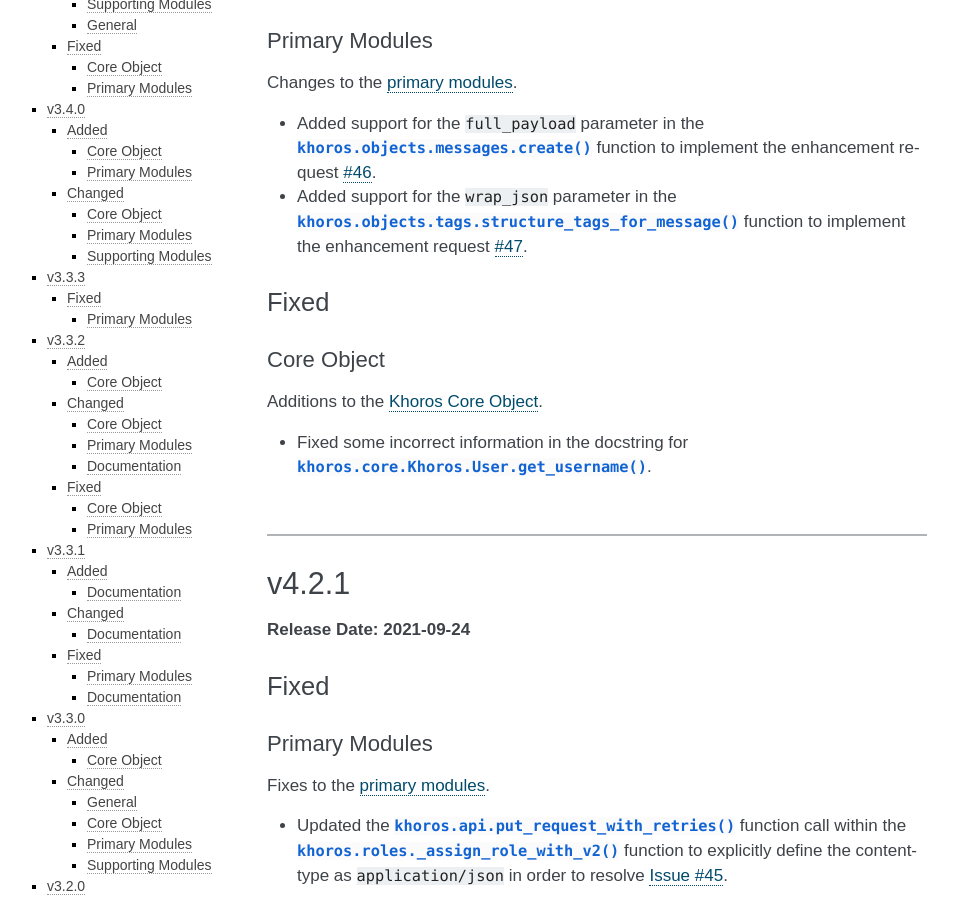
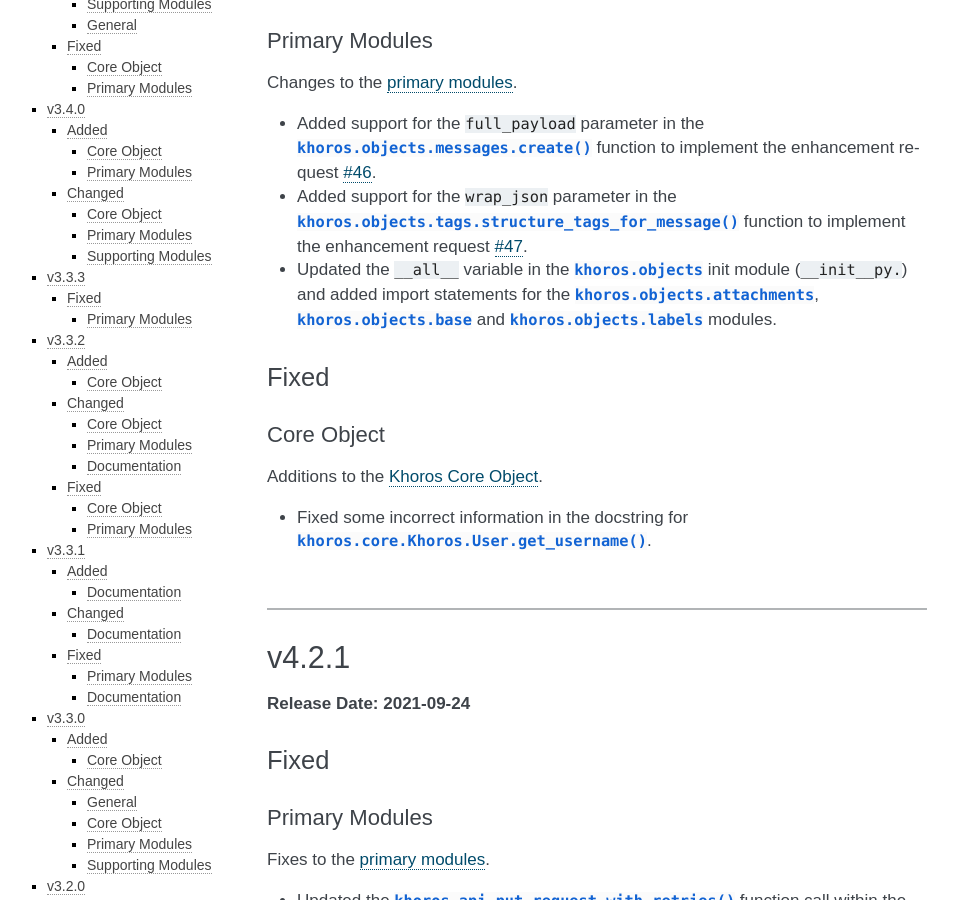
Before and after one commit to jeffshurtliff/khoros, a Sphinx documentation site: the page built from docs/changelog.rst, in a window 1280 px wide and 900 px high, scrolled down 1612 px. Shown: the whole window, without its empty margins (153-1111 px from the left). Built offline with Sphinx 7.4.7, drawn with Linux system fonts in a browser that asks for light colours.

Commit message:
Updated the khoros.objects __init__ module to include three missing modules

```diff
--- a/docs/changelog.rst
+++ b/docs/changelog.rst
@@ -69,6 +69,10 @@ Changes to the :doc:`primary modules <primary-modules>`.
   function to implement the enhancement request `#46 <https://github.com/jeffshurtliff/khoros/issues/46>`_.
 * Added support for the ``wrap_json`` parameter in the :py:func:`khoros.objects.tags.structure_tags_for_message`
   function to implement the enhancement request `#47 <https://github.com/jeffshurtliff/khoros/issues/47>`_.
+* Updated the ``__all__`` variable in the :py:mod:`khoros.objects` init module (``__init__py.``) and
+  added import statements for the :py:mod:`khoros.objects.attachments`, :py:mod:`khoros.objects.base` and
+  :py:mod:`khoros.objects.labels` modules.
+
 Fixed
 =====
 
```
Also changed, not shown: 1 other file.
